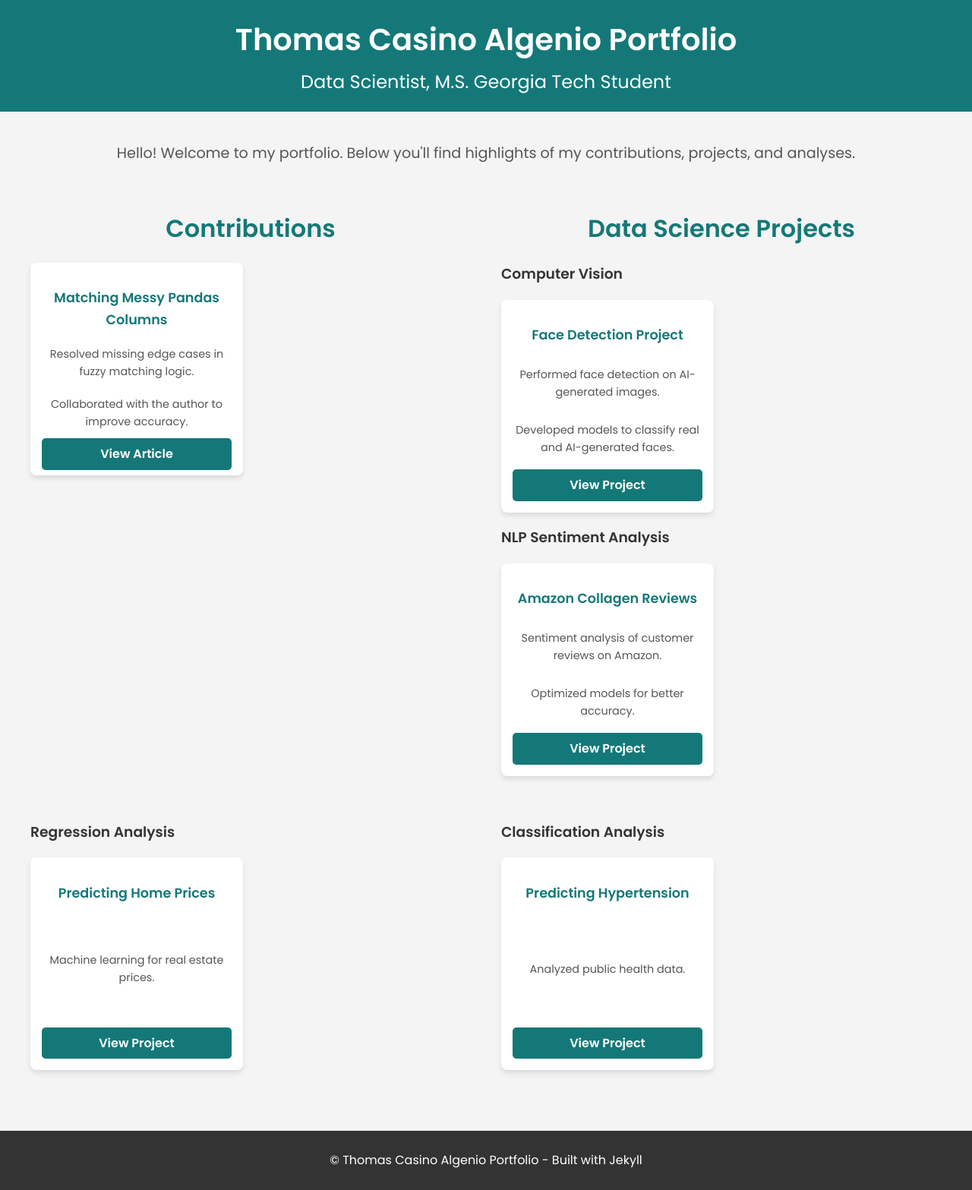
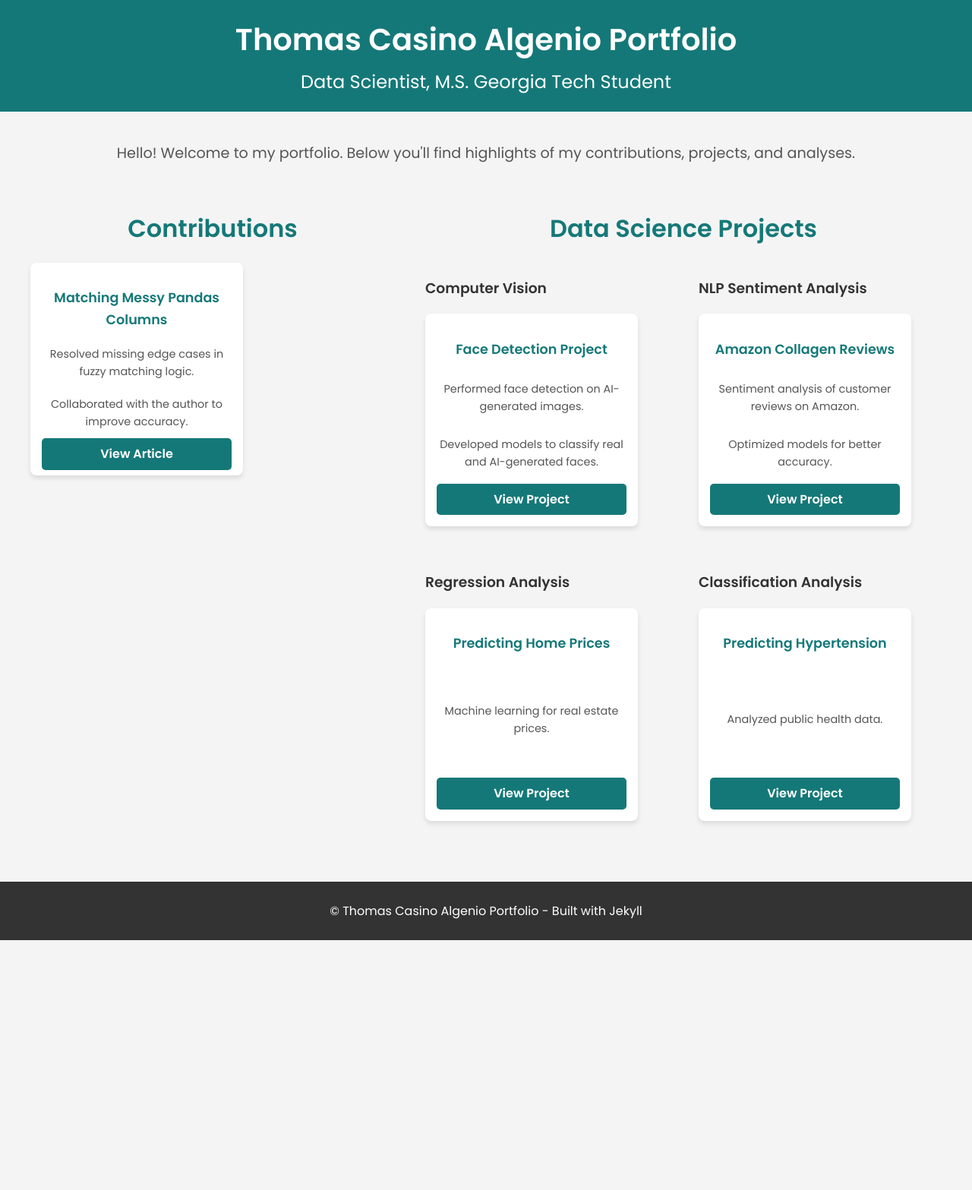
Before and after one commit to thomasalgenio/Thomas_Portfolio, a Jekyll site: the page built from README.md, in a window 1280 px wide. Shown: the whole page at 76% size. Built offline with Jekyll 4.4.1, drawn with Linux system fonts in a browser that asks for light colours; our own code applies the rules of GitHub Pages for plain Markdown files; after the commit the page ends 1238 px from its top, so only the background shows below that.

Commit message:
Update default.html

```diff
--- a/_layouts/default.html
+++ b/_layouts/default.html
@@ -154,7 +154,9 @@
         <!-- Data Science Projects -->
         <div>
           <h2>Data Science Projects</h2>
-          <!-- Nested Categories -->
+          <div class="grid-2-columns">
+            <!-- Computer Vision -->
+            <div>
               <h3>Computer Vision</h3>
               <div class="projects">
                 <div class="project-card">
@@ -164,7 +166,10 @@
                   <a href="https://github.com/thomasalgenio/Sample_Projects/tree/main/Face_Detection_on_AI_Generated_Images" class="btn">View Project</a>
                 </div>
               </div>
+            </div>
 
+            <!-- NLP Sentiment Analysis -->
+            <div>
               <h3>NLP Sentiment Analysis</h3>
               <div class="projects">
                 <div class="project-card">
@@ -175,10 +180,8 @@
                 </div>
               </div>
             </div>
-      </section>
 
-      <!-- Bottom Rows: Regression and Classification -->
-      <section class="grid-2-columns">
+            <!-- Regression Analysis -->
             <div>
               <h3>Regression Analysis</h3>
               <div class="projects">
@@ -190,6 +193,7 @@
               </div>
             </div>
 
+            <!-- Classification Analysis -->
             <div>
               <h3>Classification Analysis</h3>
               <div class="projects">
@@ -197,6 +201,8 @@
                   <h3>Predicting Hypertension</h3>
                   <p>Analyzed public health data.</p>
                   <a href="https://github.com/thomasalgenio/Sample_Projects/tree/main/Hypertension_Prediction" class="btn">View Project</a>
+                </div>
+              </div>
             </div>
           </div>
         </div>
```
Lines whose indentation alone changed are shown as unchanged.
